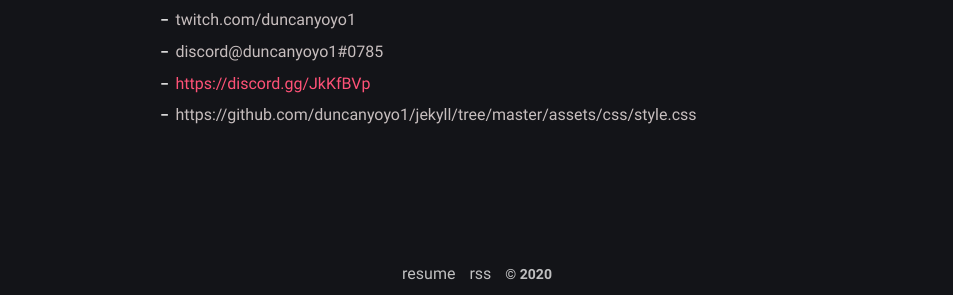
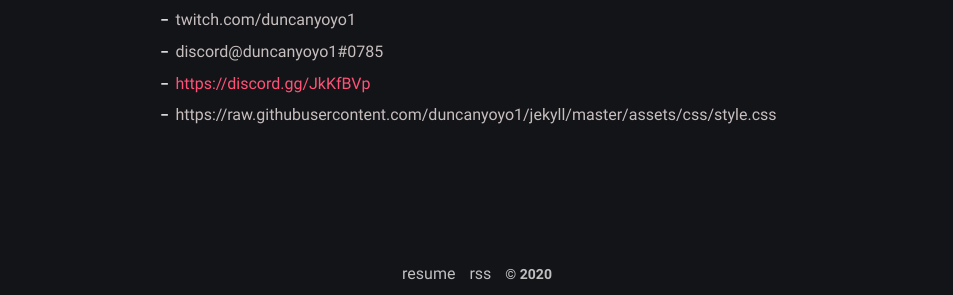
Before and after one commit to duncanyoyo1/jekyll, a Jekyll site: the page built from about.md, in a window 1280 px wide. Shown: the part 373-668 px from the top of the page, without its empty margins (163-1116 px from the left). Built offline with Jekyll 4.4.1, drawn with Linux system fonts in a browser that asks for light colours.

Commit message:
CSS change

```diff
--- a/_config.yml
+++ b/_config.yml
@@ -8,7 +8,7 @@ image: assets/img/ogp.png # This image used for Open Graph more info https://ogp
 repo: https://github.com/duncanyoyo1/jekyll # site repo [optional]
 mode: dark # default theme "dark" | "light"
 github:
-  url: https://github.com/duncanyoyo1/jekyll/tree/master
+  url: https://raw.githubusercontent.com/duncanyoyo1/jekyll/master
 
 # Profile settings
 author:
```
Also changed, not shown: 2 other files.
